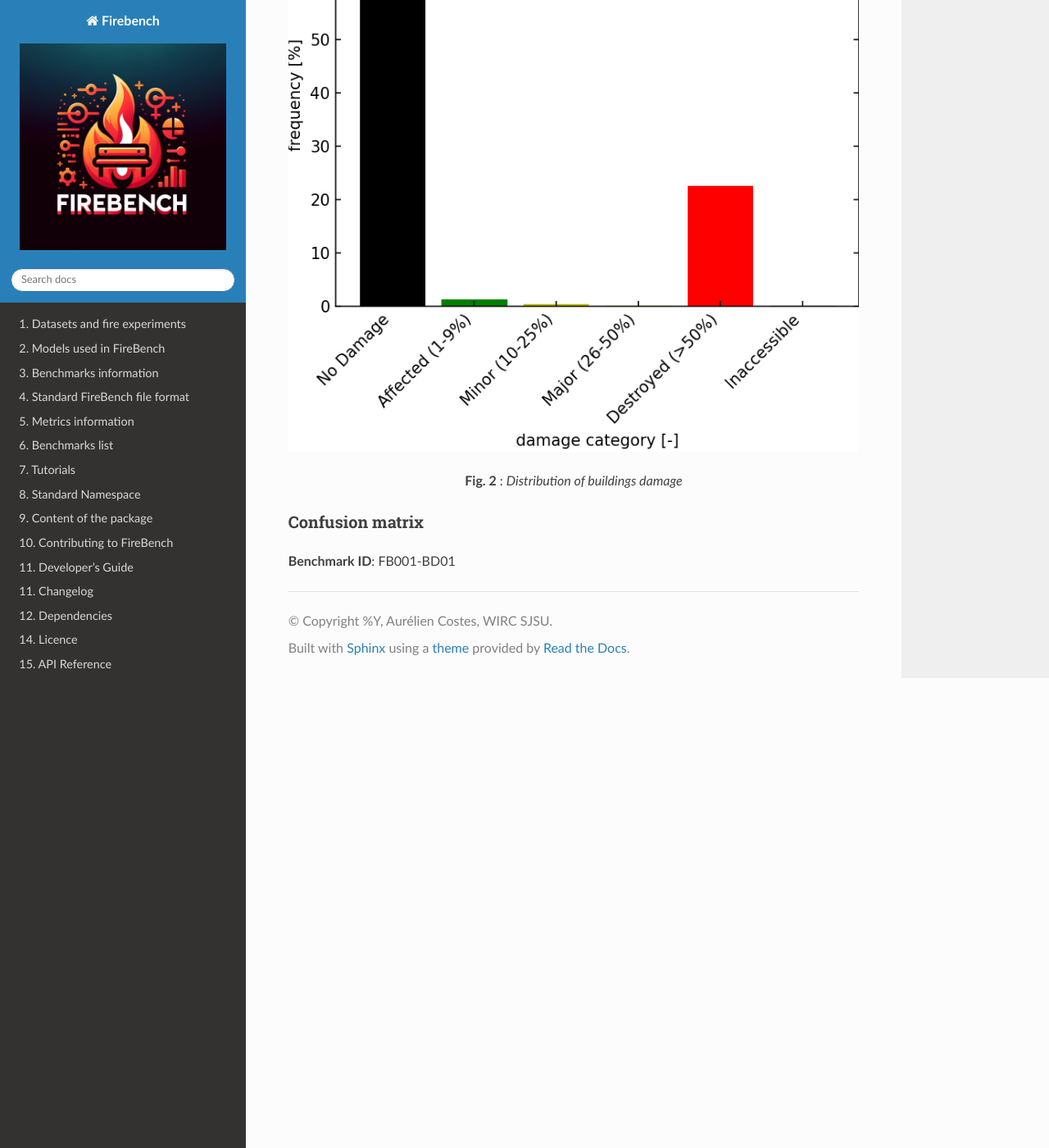
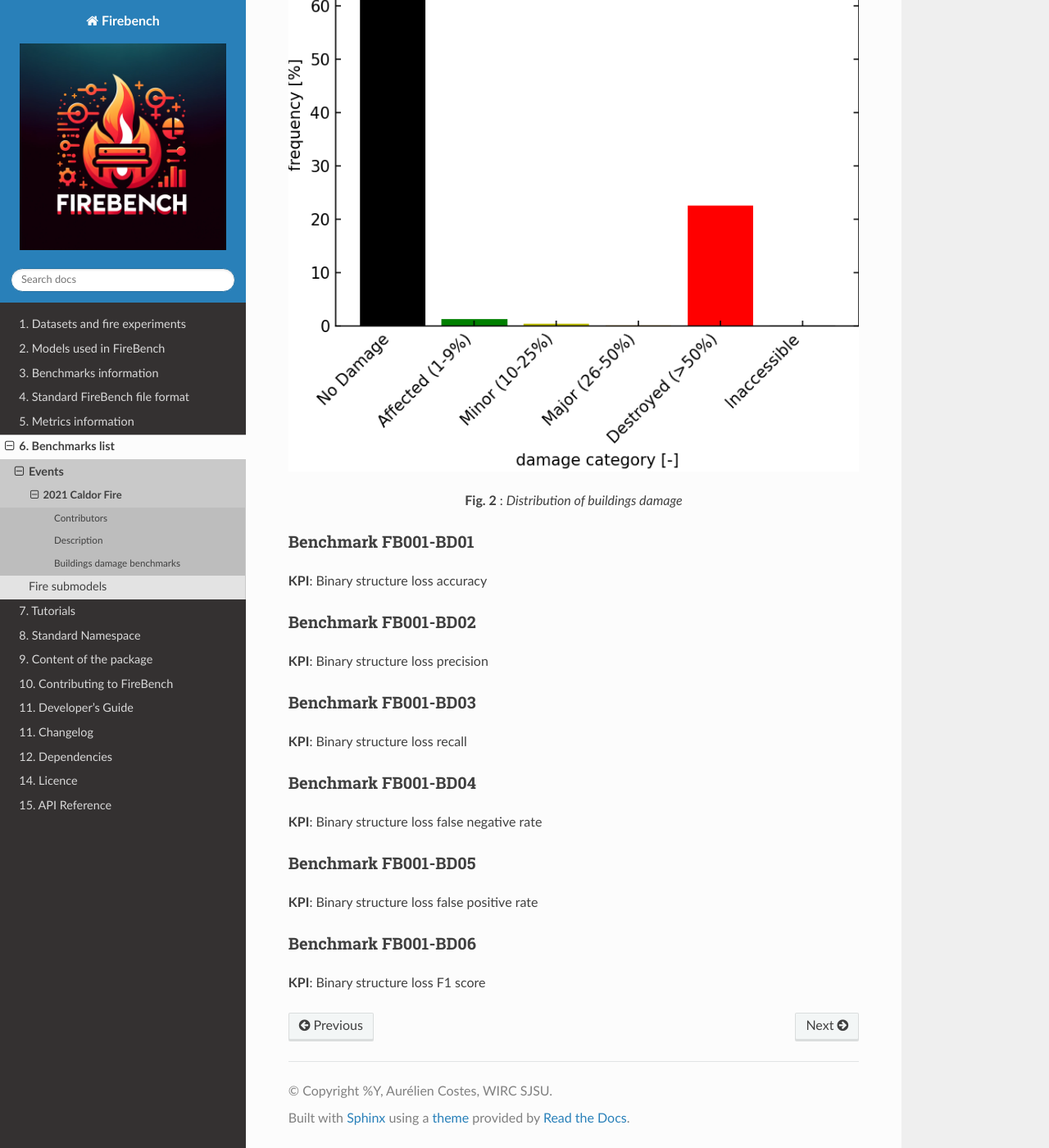
Before and after one commit to wirc-sjsu/firebench, a Sphinx documentation site: the page built from docs/benchmarks/California/01_Caldor.md, in a window 1280 px wide and 1400 px high, scrolled down 2493 px. Shown: the whole window at 82% size. Built offline with Sphinx 7.4.7 and the Read the Docs theme 3.1.0, drawn with Linux system fonts in a browser that asks for light colours; some of the changed text lies outside the part shown.

Commit message:
add caldor fire content

```diff
--- a/docs/benchmarks/California/01_Caldor.md
+++ b/docs/benchmarks/California/01_Caldor.md
@@ -1,9 +1,9 @@
 # 2021 Caldor Fire
 
 **Version**: 1.0a
-**Status**: In Progress
+**Case ID**: FB001
 
-### Contributors
+## Contributors
 - Aurélien Costes, [Wildfire Interdisciplinary Research Center](https://www.wildfirecenter.org/), San Jose State University, [aurelien.costes@sjsu.edu](mailto:aurelien.costes@sjsu.edu), [ORCID](https://orcid.org/0000-0003-4543-5107)
 
 
@@ -69,6 +70,26 @@
     </em>
 </p>
 
-### Confusion matrix
+### Benchmark FB001-BD01
 
-**Benchmark ID**: FB001-BD01
+**KPI**: Binary structure loss accuracy
+
+### Benchmark FB001-BD02
+
+**KPI**: Binary structure loss precision
+
+### Benchmark FB001-BD03
+
+**KPI**: Binary structure loss recall
+
+### Benchmark FB001-BD04
+
+**KPI**: Binary structure loss false negative rate
+
+### Benchmark FB001-BD05
+
+**KPI**: Binary structure loss false positive rate
+
+### Benchmark FB001-BD06
+
+**KPI**: Binary structure loss F1 score
```
Also changed, not shown: other parts of docs/benchmarks/California/01_Caldor.md (+1 -0 lines), docs/benchmarks/index.md (+10 -8 lines).
